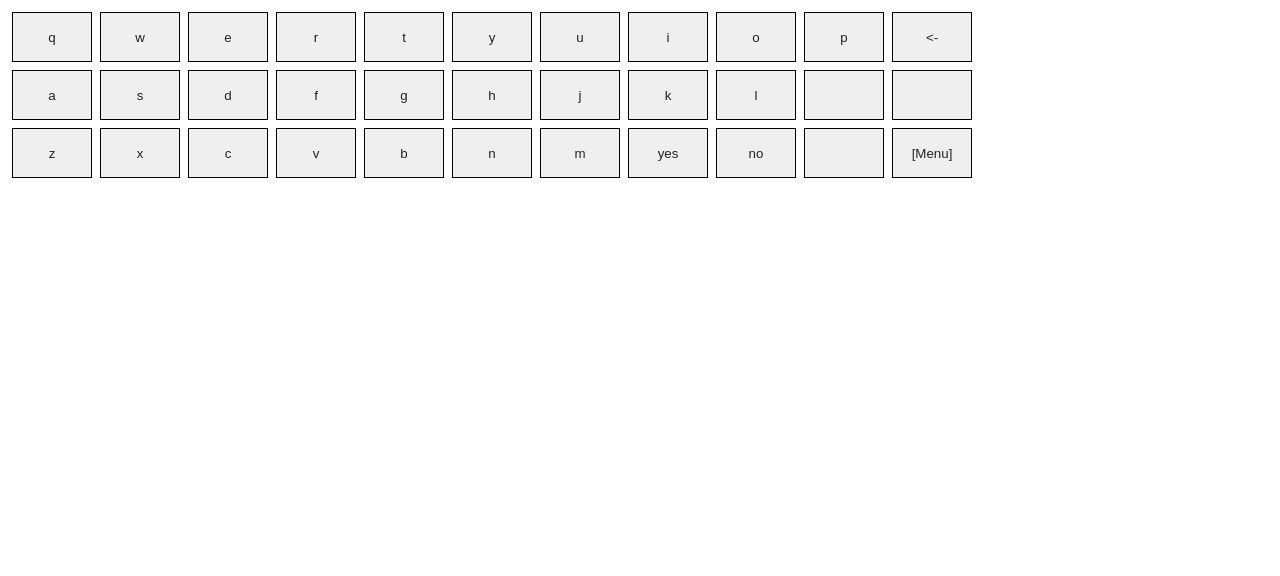
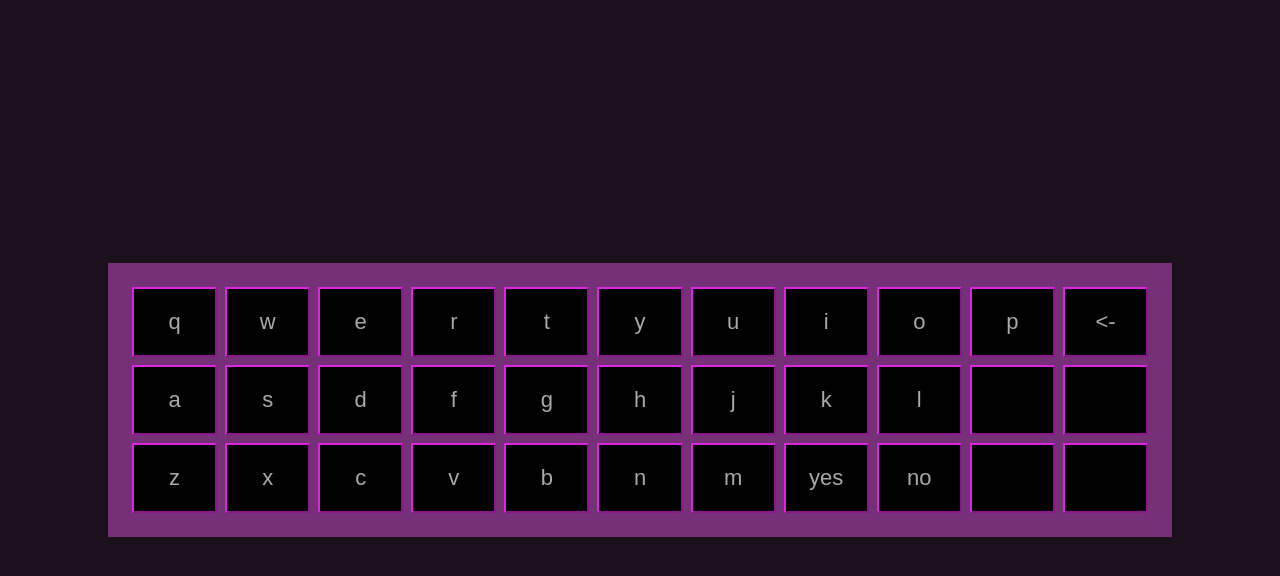
Before and after one commit to liquidrinu/medikb, a plain HTML site: page index.html in a window 1280 px wide. Drawn offline with Linux system fonts and the light colour scheme.

Commit message:
experimental styling

```diff
--- a/index.html
+++ b/index.html
@@ -13,7 +13,9 @@
     <link rel="stylesheet" href="./styles.css" type="text/css" />
   </head>
   <body>
-    <div id="container"></div>
+    <div id="screen">
+      <div id="container"></div>
+    </div>
     <script src="./main.js" type="text/javascript"></script>
   </body>
 </html>
--- a/main.js
+++ b/main.js
@@ -8,7 +8,7 @@ const custom = {
     yes: 'yes',
     no: 'no',
     backspace: '<-',
-    menu: '[Menu]'
+    menu: ''
 };
 
 // keybaord layout to generate
--- a/styles.css
+++ b/styles.css
@@ -1,15 +1,36 @@
-.row-default{
+body {
+  background-color: #1d101d;
+  margin: 0 auto;
+  padding: 0;
+}
+
+#container {
+  position: absolute;
+  top: 50%;
+  left: 50%;
+  transform: translate(-50%, -50%);
+  background-color: #763077;
+  color: white;
+  width: 80%;
+  margin: 0 auto;
+  padding: 20px;
+}
+
+.row-default {
   display: flex;
   flex-direction: row;
+  margin: auto;
 }
 
 .key-default {
-  border: 1px solid #000;
-  text-align: center;
-  vertical-align: middle;
+  font-size: 22px;
+  width: 100%;
+  height: 70px;
+  margin: 4px;
+  color: #aaa;
+}
 
-  width: 80px;
-  height: 50px;
-  margin: 4px;
-  color: #222;
+button {
+  border-color: #dd24e0;
+  background-color: black;
 }
```
